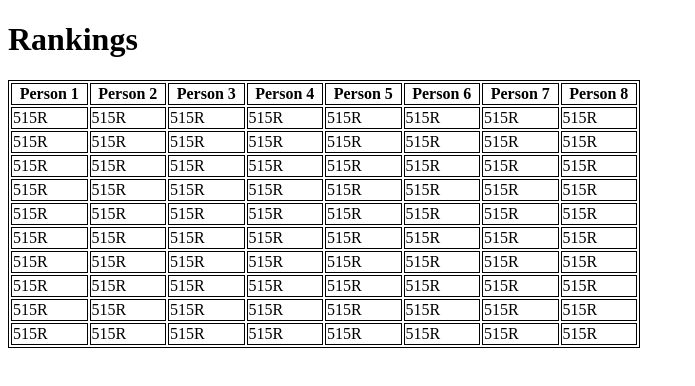
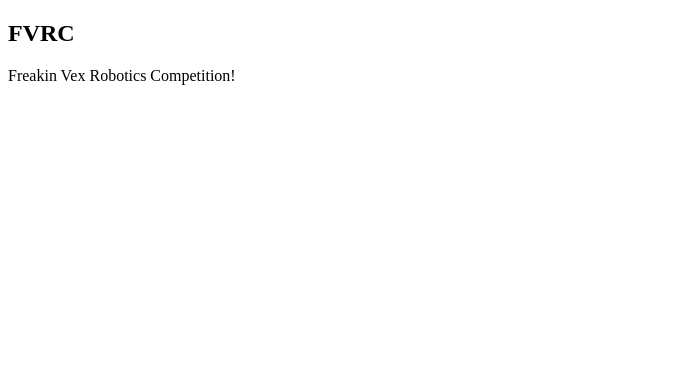
Before and after one commit to BrennerSchlipf/BrennerSchlipf.github.io, a plain HTML site: page index.html in a window 1280 px wide. Shown: the whole page, without its empty margins (0-695 px from the left). Drawn offline with Linux system fonts and the light colour scheme.

Commit message:
Update index.html

```diff
--- a/index.html
+++ b/index.html
@@ -3,8 +3,12 @@
 
 
 <style>
-table, th, td {
-  border:1px solid black;
+.clickbox {
+  background-color: whitesmoke;
+  color: black;
+  border: 2px solid steelblue;
+  margin: 20px;
+  padding: 20px;
 }
 </style>
 
@@ -14,120 +18,11 @@
 
 
 <body>
-<table style="width:50%">
-<h1>Rankings</h1>
-  <tr>
-    <th>Person 1</th>
-    <th>Person 2</th>
-    <th>Person 3</th>
-    <th>Person 4</th>
-    <th>Person 5</th>
-    <th>Person 6</th>
-    <th>Person 7</th>
-    <th>Person 8</th>
-  </tr>
-  <tr>
-    <td>515R</td>
-    <td>515R</td>
-    <td>515R</td>
-    <td>515R</td>
-    <td>515R</td>
-    <td>515R</td>
-    <td>515R</td>
-    <td>515R</td>
-  </tr>
-  <tr>
-    <td>515R</td>
-    <td>515R</td>
-    <td>515R</td>
-    <td>515R</td>
-    <td>515R</td>
-    <td>515R</td>
-    <td>515R</td>
-    <td>515R</td>
-  </tr>
-  <tr>
-    <td>515R</td>
-    <td>515R</td>
-    <td>515R</td>
-    <td>515R</td>
-    <td>515R</td>
-    <td>515R</td>
-    <td>515R</td>
-    <td>515R</td>
-  </tr>
-  <tr>
-    <td>515R</td>
-    <td>515R</td>
-    <td>515R</td>
-    <td>515R</td>
-    <td>515R</td>
-    <td>515R</td>
-    <td>515R</td>
-    <td>515R</td>
-  </tr>
-  <tr>
-    <td>515R</td>
-    <td>515R</td>
-    <td>515R</td>
-    <td>515R</td>
-    <td>515R</td>
-    <td>515R</td>
-    <td>515R</td>
-    <td>515R</td>
-  </tr>
-  <tr>
-    <td>515R</td>
-    <td>515R</td>
-    <td>515R</td>
-    <td>515R</td>
-    <td>515R</td>
-    <td>515R</td>
-    <td>515R</td>
-    <td>515R</td>
-  </tr>
-  <tr>
-    <td>515R</td>
-    <td>515R</td>
-    <td>515R</td>
-    <td>515R</td>
-    <td>515R</td>
-    <td>515R</td>
-    <td>515R</td>
-    <td>515R</td>
-  </tr>
-  <tr>
-    <td>515R</td>
-    <td>515R</td>
-    <td>515R</td>
-    <td>515R</td>
-    <td>515R</td>
-    <td>515R</td>
-    <td>515R</td>
-    <td>515R</td>
-  </tr>
-  <tr>
-    <td>515R</td>
-    <td>515R</td>
-    <td>515R</td>
-    <td>515R</td>
-    <td>515R</td>
-    <td>515R</td>
-    <td>515R</td>
-    <td>515R</td>
-  </tr>
-  <tr>
-    <td>515R</td>
-    <td>515R</td>
-    <td>515R</td>
-    <td>515R</td>
-    <td>515R</td>
-    <td>515R</td>
-    <td>515R</td>
-    <td>515R</td>
-  </tr>
 
-</table>
+<div class="city">
+<h2>FVRC</h2>
+<p>Freakin Vex Robotics Competition!</p>
+</div>
 
 </body>
 </html>
```
